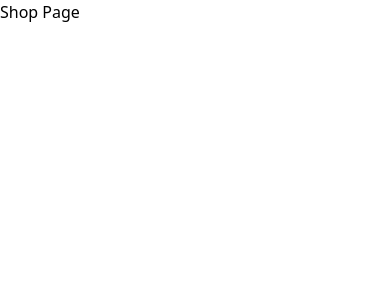
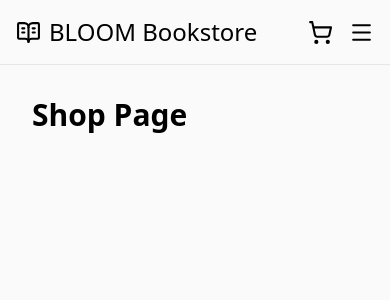
Before and after one commit to Agoth24/shopping-cart, a React (Vite) app: page /shop in a window 390 px wide. Shown: the top 300 px of the page. Built offline with nearby package versions, Linux system fonts and the light colour scheme.

Commit message:
Responsive navbar complete

```diff
--- a/index.html
+++ b/index.html
@@ -2,7 +2,6 @@
 <html lang="en">
   <head>
     <meta charset="UTF-8" />
-    <link rel="icon" type="image/svg+xml" href="/vite.svg" />
     <meta name="viewport" content="width=device-width, initial-scale=1.0" />
     <title>shopping-cart</title>
   </head>
--- a/pages/CartPage.jsx
+++ b/pages/CartPage.jsx
@@ -1,8 +1,8 @@
 const CartPage = () => {
 	return (
-		<div>
-			<h1>Cart Page</h1>
-		</div>
+		<main className="p-8">
+			<h1 className="text-3xl font-bold">Cart Page</h1>
+		</main>
 	);
 };
 
--- a/pages/HomePage.jsx
+++ b/pages/HomePage.jsx
@@ -1,8 +1,8 @@
 const HomePage = () => {
 	return (
-		<div>
-			<h1 className="text-3xl font-bold">Home Page</h1>
-		</div>
+		<main className="p-8">
+			<h1 className="text-3xl font-bold dark:text-white">Home Page</h1>
+		</main>
 	);
 };
 
--- a/pages/NotFoundPage.jsx
+++ b/pages/NotFoundPage.jsx
@@ -1,8 +1,8 @@
 const NotFoundPage = () => {
 	return (
-		<section className="flex items-center justify-center">
-			<h1 className="font-bold text-3xl">404, Page Not Found</h1>
-		</section>
+		<main className="p-8">
+			<h1 className="font-bold text-6xl dark:text-white">404 Page Not Found</h1>
+		</main>
 	);
 };
 
--- a/pages/ShopPage.jsx
+++ b/pages/ShopPage.jsx
@@ -1,8 +1,8 @@
 const ShopPage = () => {
 	return (
-		<div>
-			<h1>Shop Page</h1>
-		</div>
+		<main className="p-8">
+			<h1 className="text-3xl dark:text-white font-bold">Shop Page</h1>
+		</main>
 	);
 };
 
--- a/src/components/Navbar.jsx
+++ b/src/components/Navbar.jsx
@@ -1,16 +1,65 @@
-import { ShoppingCart } from "lucide-react"
+import { ShoppingCart, BookOpenText, Menu, X } from "lucide-react";
+import { useState } from "react";
+import { Link } from "react-router-dom";
+const Navbar = () => {
+	const [isOpen, setIsOpen] = useState(false);
+	const links = ["Home", "Shop", "Cart"];
 
-const Navbar = () => {
-  return (
-    <div>
-      <header>
-        {/* Logo section */}
-        <div>
+	return (
+		<header>
+			<nav className="flex p-4 sm:px-8 justify-between border-b border-gray-200 dark:border-zinc-900 md:grid md:grid-cols-3">
+				{/* Logo container */}
+				<Link to="/">
+					<div className="flex items-center gap-2 hover:text-sky-700 ease-in-out duration-150">
+						<BookOpenText size={25} />
+						<h1 className="text-2xl font-medium">
+							BLOOM Bookstore
+						</h1>
+					</div>
+				</Link>
+				<ul className="hidden md:flex gap-8 items-center justify-center gap-">
+					{links.map((link) => {
+						return (
+							<Link
+								to={link !== "Home" ? link.toLowerCase() : "/"}
+								className="hover:text-sky-700 ease-in-out duration-150"
+							>
+								{link}
+							</Link>
+						);
+					})}
+				</ul>
+				{/* Mobile Button container */}
+				<div className="flex justify-end items-center gap-4 *:hover:text-sky-700 ease-in-out duration-150">
+					{/* Cart Button */}
+					<Link to="/cart">
+						<ShoppingCart className="" size={25} />
+					</Link>
+					{/* Hamburger Menu button */}
+					<button
+						className="md:hidden"
+						onClick={() => setIsOpen(!isOpen)}
+					>
+						{!isOpen ? <Menu size={25} /> : <X size={25} />}
+					</button>
+				</div>
+			</nav>
+			{/* Mobile Nav links */}
+			{isOpen && (
+				<ul className="absolute md:hidden flex flex-col gap-4 px-4 py-6 bg-zinc-50 dark:bg-zinc-950 w-full border-b border-gray-200 dark:border-zinc-900 items-center">
+					{links.map((link) => {
+						return (
+							<Link
+								to={link !== "Home" ? link.toLowerCase() : "/"}
+							>
+								{link}
+							</Link>
+						);
+					})}
+				</ul>
+			)}
+		</header>
+	);
+};
 
-        </div>
-      </header>
-    </div>
-  )
-}
-
-export default Navbar
+export default Navbar;
--- a/src/index.css
+++ b/src/index.css
@@ -2,9 +2,15 @@
 
 :root {
 	font-family: system-ui, Avenir, Helvetica, Arial, sans-serif;
-
+	background-color: #fafafa;
 	font-synthesis: none;
 	text-rendering: optimizeLegibility;
 	-webkit-font-smoothing: antialiased;
 	-moz-osx-font-smoothing: grayscale;
 }
+
+@media (prefers-color-scheme: dark) {
+	:root {
+		background-color: #09090b;
+	}
+}
--- a/src/layouts/Layout.jsx
+++ b/src/layouts/Layout.jsx
@@ -3,7 +3,7 @@ import Navbar from "../components/Navbar";
 
 const Layout = () => {
 	return (
-		<div>
+		<div className="min-h-screen bg-zinc-50 dark:bg-zinc-950 dark:text-white flex flex-col">
 			<Navbar />
 			<Outlet />
 		</div>
--- a/src/routes.jsx
+++ b/src/routes.jsx
@@ -8,7 +8,11 @@ const routes = [
 	{
 		path: "/",
 		element: <Layout />,
-		errorElement: <NotFoundPage />,
+		errorElement: (
+			<Layout>
+				<NotFoundPage />,
+			</Layout>
+		),
 		children: [
 			{ index: true, element: <HomePage /> },
 			{ path: "shop", element: <ShopPage /> },
--- /dev/null
+++ b/tailwind.config.js
@@ -0,0 +1,9 @@
+export default {
+  theme: {
+    extend: {
+      colors: {
+        "navbar-secondary": "#0284c7",
+      },
+    },
+  },
+}
```
